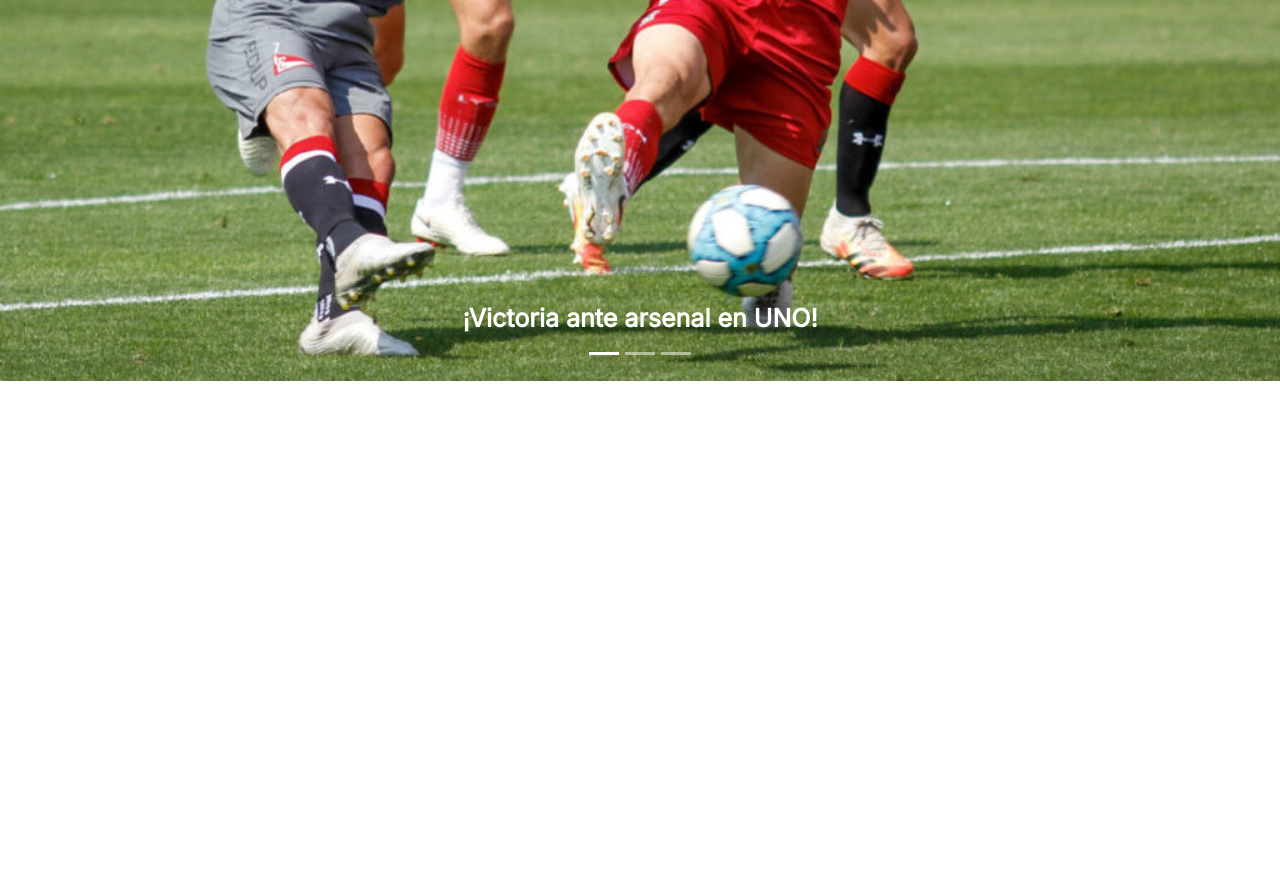
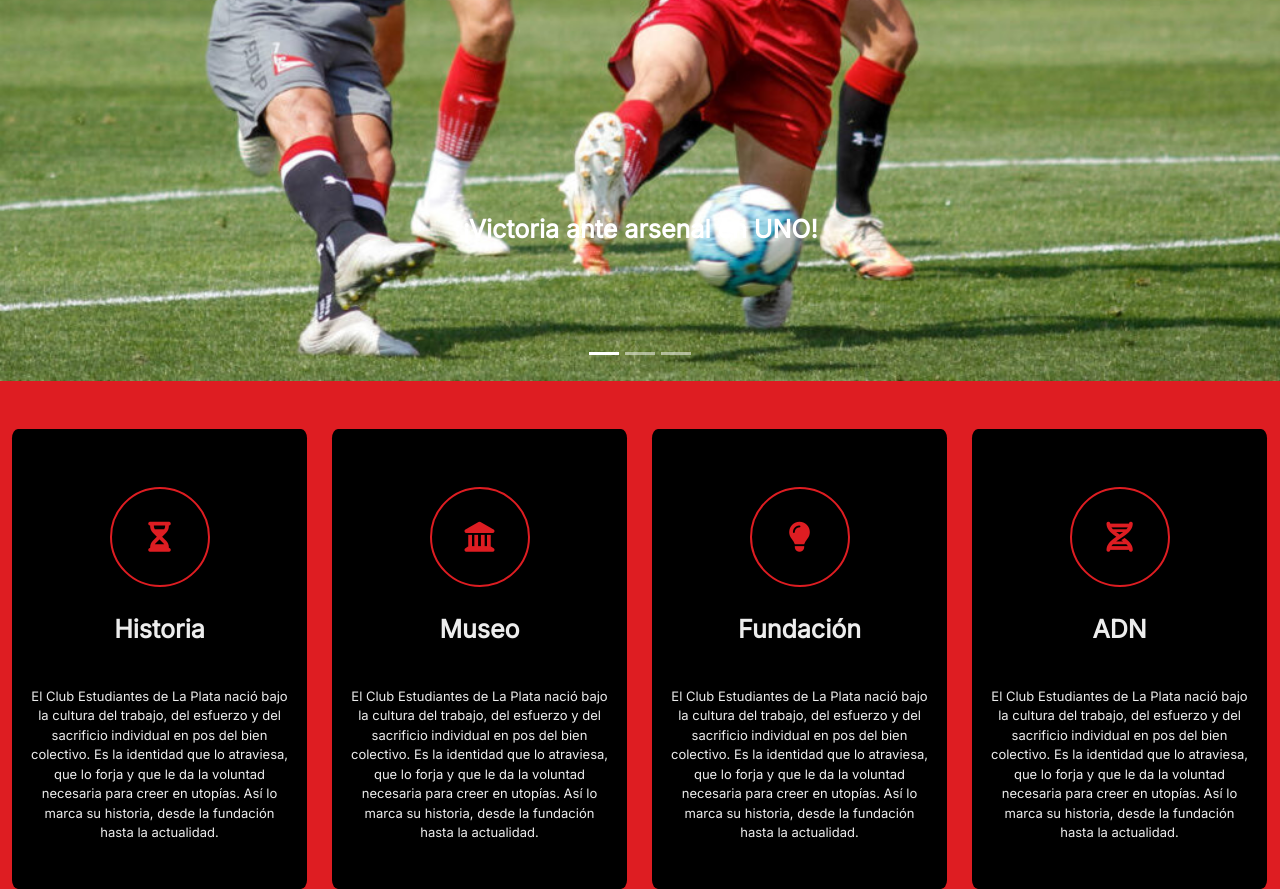
Before and after one commit to EmanuelSotomayor/curso-edelp, a plain HTML site: page index.html in a window 1280 px wide. Shown: the part 511-1400 px from the top of the page. Before the commit the page ends 892 px from the top, so only its background shows below. Drawn offline with nearby package versions, Linux system fonts and the light colour scheme; a web font is replaced by a local one.

Commit message:
Sección de cards agregada, faltan detalles

```diff
--- a/css/styles.css
+++ b/css/styles.css
@@ -6,10 +6,61 @@
 
 *{
     font-family: 'Inter', sans-serif;
+    box-sizing: border-box;
 }
 
 .title{
     color: var(--first-color);
     font-size: 25px;
+    padding-top: 10%;
+    padding-bottom: 10%;
     font-weight: 600;
 }
+
+.text{
+    font-size: 13px;
+    padding-left: 15px;
+    padding-right: 15px;
+}
+
+.cards-background{
+    background-color: var(--second-color);
+    text-align: center;
+}
+
+.cards{
+    width: 295px;
+    height: 460px;
+    background-color: var(--third-color);
+    display: flex;
+    justify-content: center;
+    flex-direction: column;
+    font-size: 15px;
+    text-align: center;
+    color: var(--fisrt-color);
+    border-radius: 2%;
+}
+
+.circle-icon{
+    display: flex;
+    justify-content: center;
+    align-items: center;
+    width: 100px;
+    height: 100px;
+    margin-top: 20px;
+    text-align: center;
+    border: 2px solid var(--second-color);
+    color: var(--second-color);
+    border-radius: 100%;
+}
+
+.fas{
+    font-size: 30px;
+}
+
+.card-header{
+    display: flex;
+    justify-content: center;
+    align-items: center;
+    flex-direction: column;
+}
--- a/index.html
+++ b/index.html
@@ -1,6 +1,8 @@
 <!DOCTYPE html>
 <html lang="ES">
     <head>
+        <!--Solo funcionaban los iconos usando el CDN de fontawesome-->
+        <script src="https://kit.fontawesome.com/458fc00363.js" crossorigin="anonymous"></script>
         <link rel="stylesheet" href="css/styles.css">
         <link rel="preconnect" href="https://fonts.gstatic.com">
         <link href="https://fonts.googleapis.com/css2?family=Inter&family=Odibee+Sans&display=swap" rel="stylesheet">
@@ -75,11 +77,77 @@
                         <span class="visually-hidden">Next</span>
                     </button>
                 </div>
+
             </section>
             <!--Fin del section-->
             <!--Inicio del section que contendrá las cards-->
-            <section class="container-fluid">
-
+            <section class="container-fluid cards-background">
+                <div class="row">
+                    <div class="col-12 col-md-3 mt-5">
+                        <article class="cards card-A">
+                            <header class="card-header">
+                                <div class="circle-icon">
+                                    <i class="fas fa-hourglass-half"></i>
+                                </div>
+                                <h3 class="title">Historia</h3>
+                            </header>
+                            <p class="text">El Club Estudiantes de La Plata nació bajo la cultura del trabajo,
+                                del esfuerzo y del sacrificio individual en pos del bien colectivo.
+                                Es la identidad que lo atraviesa, que lo forja
+                                y que le da la voluntad necesaria para creer en utopías.
+                                Así lo marca su historia, desde la fundación hasta la actualidad.
+                            </p>
+                        </article>
+                    </div>
+                    <div class="col-12 col-md-3 mt-5">
+                        <article class="cards card-B">
+                            <header class="card-header">
+                                <div class="circle-icon">
+                                    <i class="fas fa-landmark"></i>
+                                </div>
+                                <h3 class="title">Museo</h3>
+                            </header>
+                            <p class="text">El Club Estudiantes de La Plata nació bajo la cultura del trabajo,
+                                del esfuerzo y del sacrificio individual en pos del bien colectivo.
+                                Es la identidad que lo atraviesa, que lo forja
+                                y que le da la voluntad necesaria para creer en utopías.
+                                Así lo marca su historia, desde la fundación hasta la actualidad.
+                            </p>
+                        </article>
+                    </div>
+                    <div class="col-12 col-md-3 mt-5">
+                        <article class="cards card-C">
+                            <header class="card-header">
+                                <div class="circle-icon">
+                                    <i class="fas fa-lightbulb"></i>
+                                </div>
+                                <h3 class="title">Fundación</h3>
+                            </header>
+                            <p class="text">El Club Estudiantes de La Plata nació bajo la cultura del trabajo,
+                                del esfuerzo y del sacrificio individual en pos del bien colectivo.
+                                Es la identidad que lo atraviesa, que lo forja
+                                y que le da la voluntad necesaria para creer en utopías.
+                                Así lo marca su historia, desde la fundación hasta la actualidad.
+                            </p>
+                        </article>
+                    </div>
+                    <div class="col-12 col-md-3 mt-5">
+                        <article class="cards card-D">
+                            <header class="card-header">
+                                <div class="circle-icon">
+                                    <i class="fas fa-dna"></i>
+                                </div>
+                                <h3 class="title">ADN</h3>
+                            </header>
+                            <p class="text">El Club Estudiantes de La Plata nació bajo la cultura del trabajo,
+                                del esfuerzo y del sacrificio individual en pos del bien colectivo.
+                                Es la identidad que lo atraviesa, que lo forja
+                                y que le da la voluntad necesaria para creer en utopías.
+                                Así lo marca su historia, desde la fundación hasta la actualidad.
+                            </p>
+                        </article>
+                    </div>
+                </div>
             </section>
         </main>
 
```
